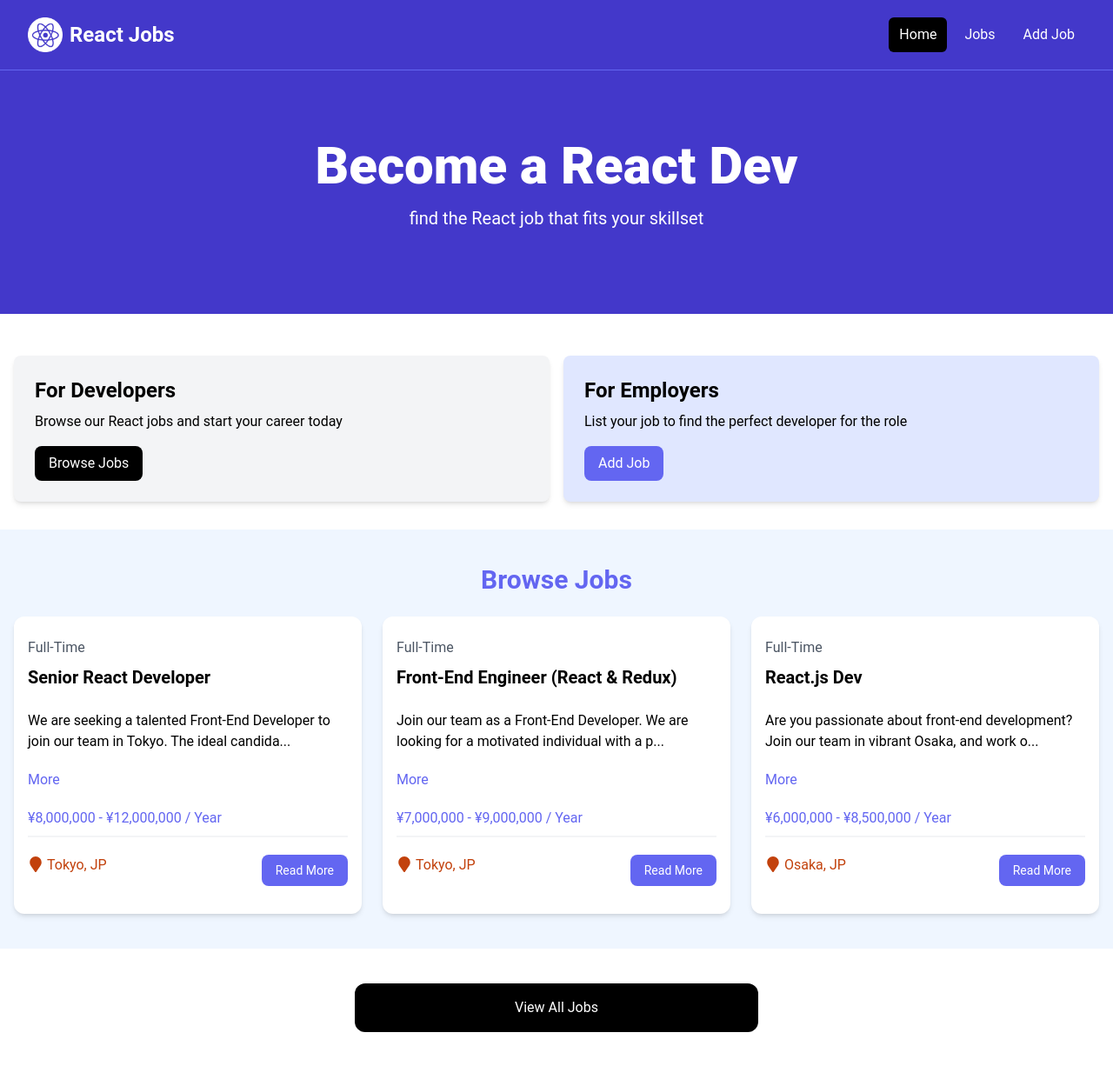
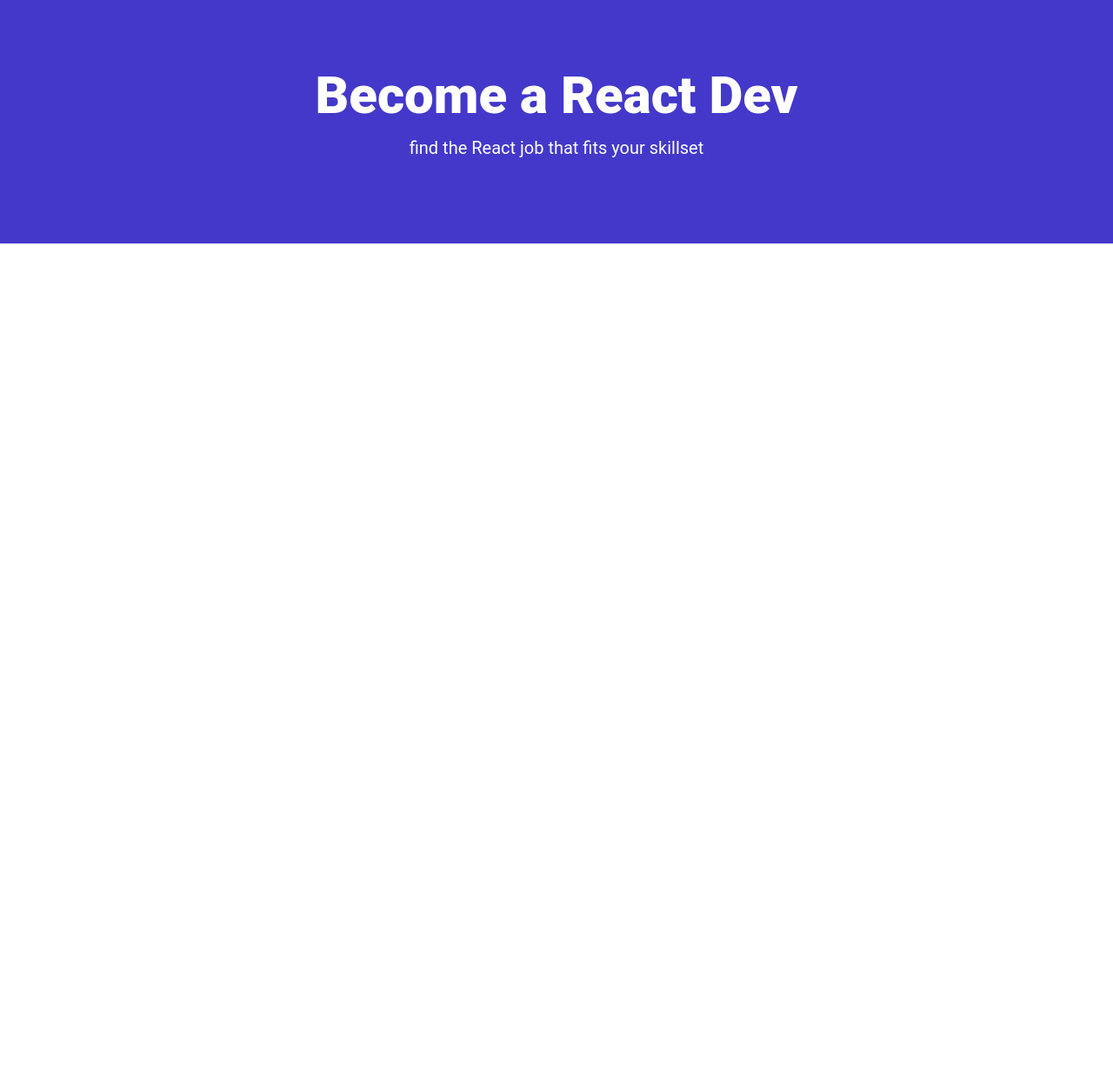
Before and after one commit to HappyDay101/job-site, a React (Vite) app: page / in a window 1280 px wide. Shown: the whole page at 87% size. After the commit the page ends 800 px from the top, so only its background shows below. Built offline with nearby package versions, Linux system fonts and the light colour scheme.

Commit message:
Create routes, Made HomePAge

```diff
--- a/src/App.jsx
+++ b/src/App.jsx
@@ -1,21 +1,18 @@
-import React from 'react'
-import Navbar from './components/Navbar'
-import Hero from './components/Hero'
-import HomeCard from './components/HomeCard'
-import JobListings from './components/JobListings'
-import ViewAllJobs from './components/ViewAllJobs'
+import React from "react";
+import {
+  Route,
+  createBrowserRouter,
+  createRoutesFromElements,
+  RouterProvider,
+} from "react-router-dom";
+import HomePage from "./pages/HomePage";
+
+const router = createBrowserRouter(
+  createRoutesFromElements(<Route index element={ <HomePage />} />)
+);
 
 const App = () => {
-  return (
-  <>
-  <Navbar />
-  <Hero />
-  <HomeCard />
-  <JobListings />
-  <ViewAllJobs />
-
-  </>
-  );
+  return <RouterProvider router={router} />;
 };
 
-export default App
+export default App;
--- /dev/null
+++ b/src/pages/HomePage.jsx
@@ -0,0 +1,8 @@
+import Hero from '../components/Hero'
+const HomePage = () => {
+  return <>
+    <Hero />
+  </>
+}
+
+export default HomePage
```
